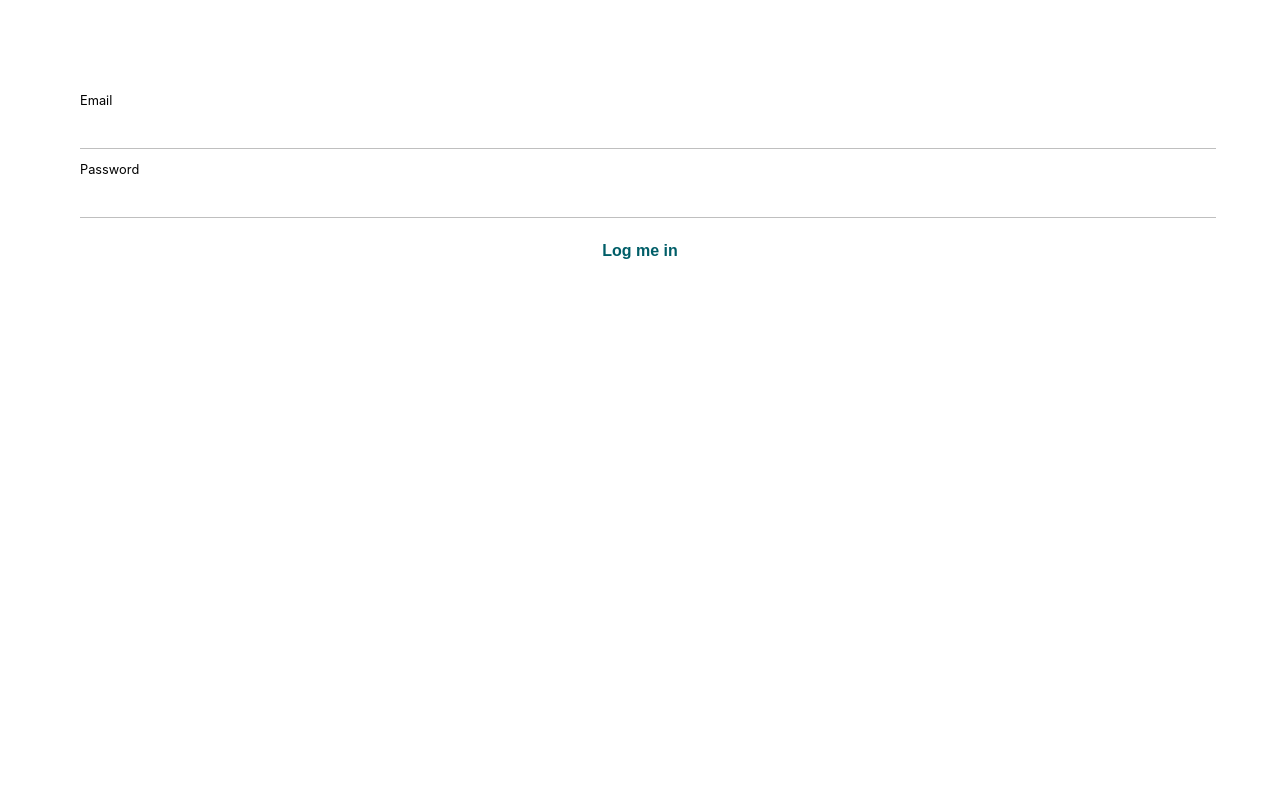
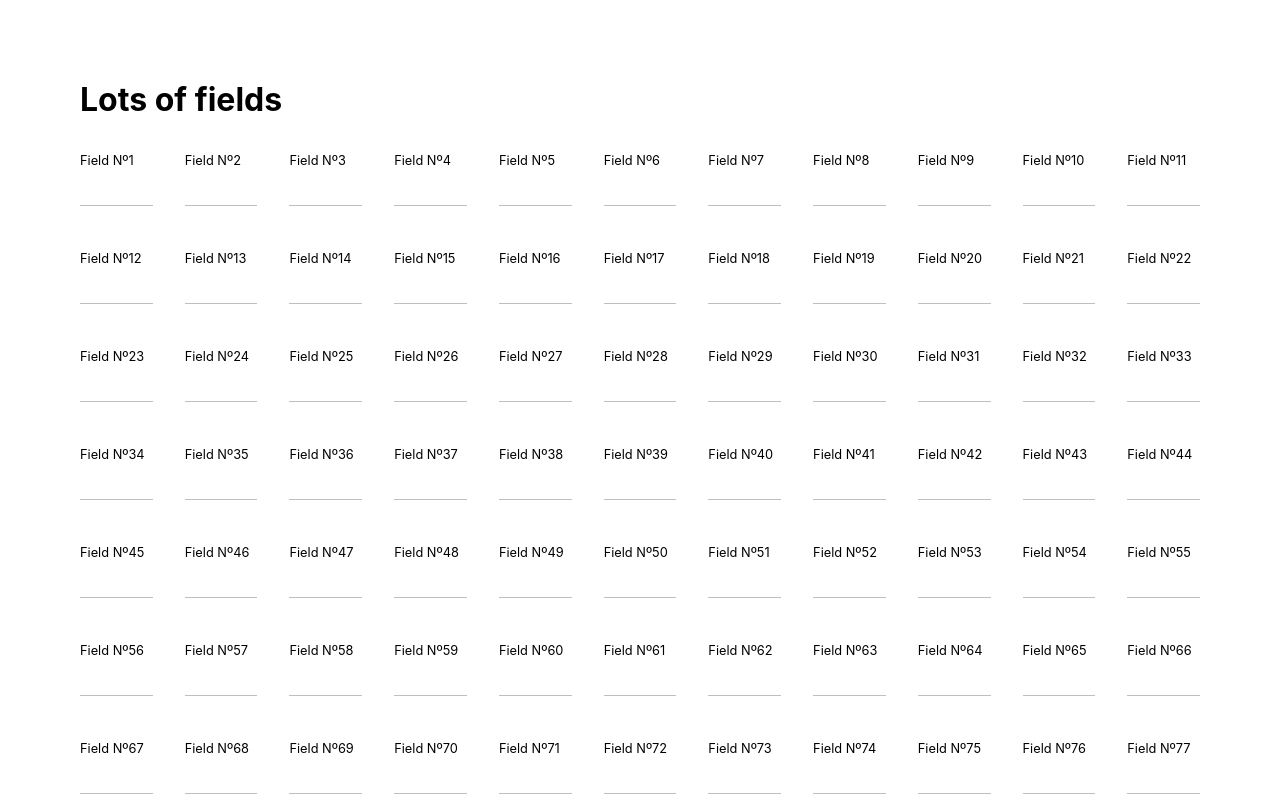
Before and after one commit to mrdougal/lightweight-react-form-demo, a React (Create React App) app: page /large-form in a window 1280 px wide. Shown: the top 800 px of the page. Built offline with nearby package versions, Linux system fonts and the light colour scheme.

Commit message:
Add in router and large form with 100 fields

```diff
--- a/package.json
+++ b/package.json
@@ -5,6 +5,7 @@
   "dependencies": {
     "react": "^16.8.4",
     "react-dom": "^16.8.4",
+    "react-router-dom": "^4.3.1",
     "react-scripts": "2.1.5"
   },
   "scripts": {
--- a/src/App.js
+++ b/src/App.js
@@ -1,13 +1,18 @@
 import React, { Component } from "react"
+import { BrowserRouter as Router, Switch, Route } from "react-router-dom"
 import Login from "./login"
+import LargeForm from "./large-form"
 import "./app.css"
 
 class App extends Component {
   render() {
     return (
-      <div className="App">
-        <Login />
-      </div>
+      <Router>
+        <Switch>
+          <Route path="/large-form" component={LargeForm} />
+          <Login />
+        </Switch>
+      </Router>
     )
   }
 }
--- a/src/form-wrapper/form.css
+++ b/src/form-wrapper/form.css
@@ -8,7 +8,7 @@ label {
   display: block;
   font-weight: normal;
   font-size: 0.8em;
-  padding: 1em 0 0.5em 0;
+  padding: 1em 0 0.25em 0;
 }
 
 input,
@@ -19,6 +19,7 @@ button {
   border: none;
   font-weight: bolder;
   background-color: transparent;
+  box-sizing: border-box;
   width: 100%;
 }
 
--- /dev/null
+++ b/src/large-form/index.js
@@ -0,0 +1,34 @@
+import React from "react"
+import FormWrapper from "../form-wrapper"
+import "./large-form.css"
+
+const generateFields = size => {
+  const fields = []
+  for (let index = 1; index <= size; index++) {
+    fields.push(index)
+  }
+
+  return fields
+}
+
+const LargeForm = () => (
+  <FormWrapper>
+    <h1>Lots of fields</h1>
+    <fieldset>
+      <div className="largeForm--fields">
+        {generateFields(100).map(field => (
+          <div key={field}>
+            <label htmlFor={field}>Field Nº{field}</label>
+            <input id={field} name={field} />
+          </div>
+        ))}
+      </div>
+    </fieldset>
+
+    <fieldset>
+      <button type="submit">Save</button>
+    </fieldset>
+  </FormWrapper>
+)
+
+export default LargeForm
--- /dev/null
+++ b/src/large-form/large-form.css
@@ -0,0 +1,5 @@
+.largeForm--fields {
+  display: grid;
+  grid-template-columns: repeat(auto-fit, minmax(70px, 1fr));
+  gap: 2em;
+}
```
Also changed, not shown: 1 other file (tests, documents, lock files or other folders).
